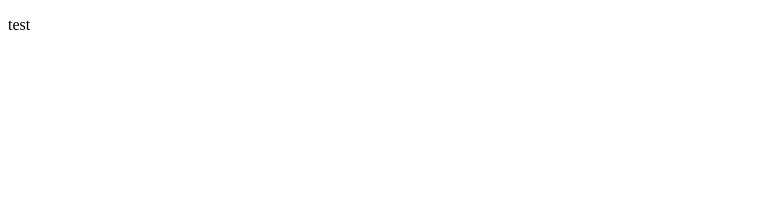
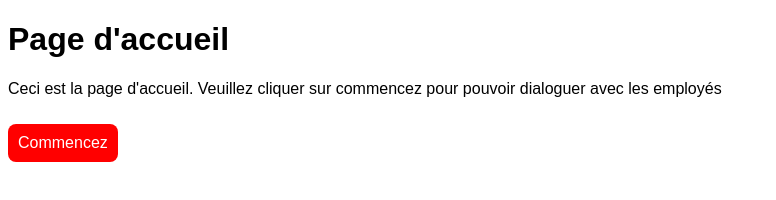
Before and after one commit to HECQUETquentin/botpnjfront, a plain HTML site: page index.html in a window 1280 px wide. Shown: the whole page, without its empty margins (0-776 px from the left). Drawn offline with Linux system fonts and the light colour scheme.

Commit message:
1er test

```diff
--- a/index.html
+++ b/index.html
@@ -1,11 +1,15 @@
 <!DOCTYPE html>
-<html lang="en">
+<html lang="fr">
 <head>
     <meta charset="UTF-8">
+    <meta http-equiv="X-UA-Compatible" content="IE=edge">
     <meta name="viewport" content="width=device-width, initial-scale=1.0">
-    <title>Document</title>
+    <link rel="stylesheet" href="./assets/css/styles.css">
+    <title>Accueil</title>
 </head>
 <body>
-    <p>test</p>
+    <h1>Page d'accueil</h1>
+    <p>Ceci est la page d'accueil. Veuillez cliquer sur commencez pour pouvoir dialoguer avec les employés</p>
+    <a class="btLink" href="chatbot.html">Commencez</a>
 </body>
 </html>
```
